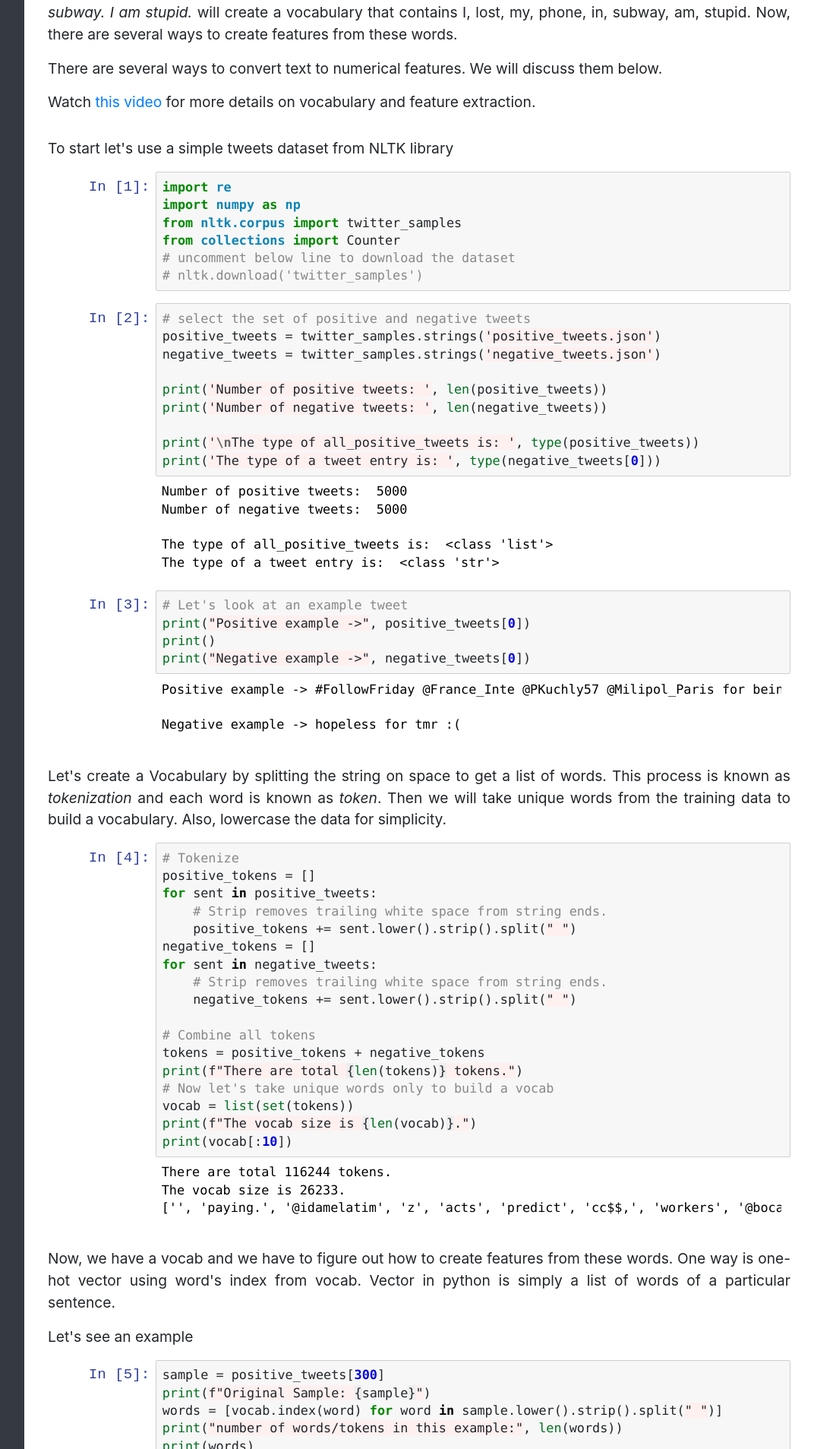
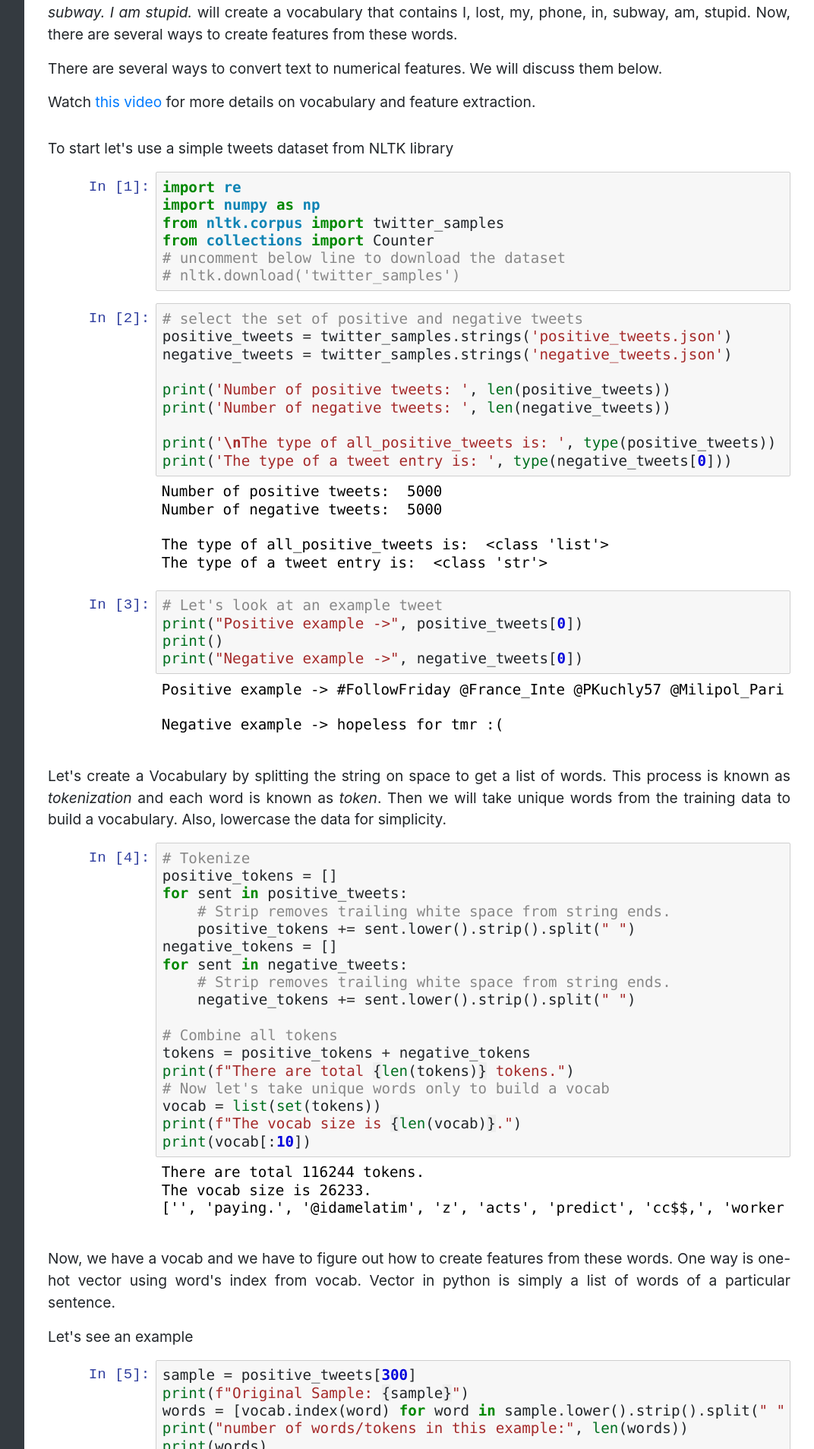
Before and after one commit to VirkSaab/Virksaab.github.io, a Jekyll site: the page built from _posts/2020-08-01-worktree_ai_nlp_sentiment_sentiment_with_logistic_regression.md, in a window 1280 px wide. Shown: the part 627-2534 px from the top of the page at 76% size, without its empty margins (208-1280 px from the left). Built offline with Jekyll 4.4.1, drawn with Linux system fonts in a browser that asks for light colours; some of the changed text lies outside the part shown.

Commit message:
jupyter css style fix

```diff
--- a/_includes/head.html
+++ b/_includes/head.html
@@ -19,6 +19,9 @@
   <link href="/assets/css/pygments/notebook/colorful.css" rel="stylesheet"/>
   <!-- <link href="/assets/css/main.css" rel="stylesheet"/> -->
   <style>
+    pre{
+      font-size: 100% !important;
+    }
     .alignleft {
     	float: left;
     }
--- a/assets/css/notebook.css
+++ b/assets/css/notebook.css
@@ -225,6 +225,25 @@ Original style from softwaremaniacs.org (c) Ivan Sagalaev <Maniac@SoftwareManiac
 Adapted from GitHub theme
 
 */
+.highlight .ow {
+    color: #008800 !important;
+}
+.highlight .s1 {
+  background-color: transparent !important;
+  color: brown;
+}
+.highlight .s2 {
+  background-color: transparent !important;
+  color: brown;
+}
+.highlight .se{
+  background-color: transparent !important;
+  color: brown !important;
+}
+.highlight .sa{
+  background-color: transparent !important;
+  color: brown !important;
+}
 .highlight-base {
   color: #000;
 }
@@ -508,6 +527,8 @@ div.output_area .mglyph > img {
     display: flex;
     flex-direction: column;
     align-items: stretch;
+    width: inherit;
+    max-width: inherit;
   }
 }
 div.output_area pre {
@@ -519,6 +540,8 @@ div.output_area pre {
   color: black;
   background-color: transparent;
   border-radius: 0;
+  width: inherit;
+  max-width: inherit;
 }
 /* This class is for the output subarea inside the output_area and after
    the prompt div. */
@@ -531,10 +554,13 @@ div.output_subarea {
   box-flex: 1;
   /* Modern browsers */
   flex: 1;
-  max-width: calc(100% - 14ex);
+  width: inherit;
+  max-width: inherit;
 }
 div.output_scroll div.output_subarea {
   overflow-x: visible;
+  width: inherit;
+  max-width: inherit;
 }
 /* The rest of the output_* classes are for special styling of the different
    output types */
@@ -544,11 +570,15 @@ div.output_text {
   color: #000;
   /* This has to match that of the the CodeMirror class line-height below */
   line-height: 1.21429em;
+  width: inherit;
+  max-width: inherit;
 }
 /* stdout/stderr are 'text' as well as 'stream', but execute_result/error are *not* streams */
 div.output_stderr {
   background: #fdd;
   /* very light red background for stderr */
+  width: inherit;
+  max-width: inherit;
 }
 div.output_latex {
   text-align: left;
```
